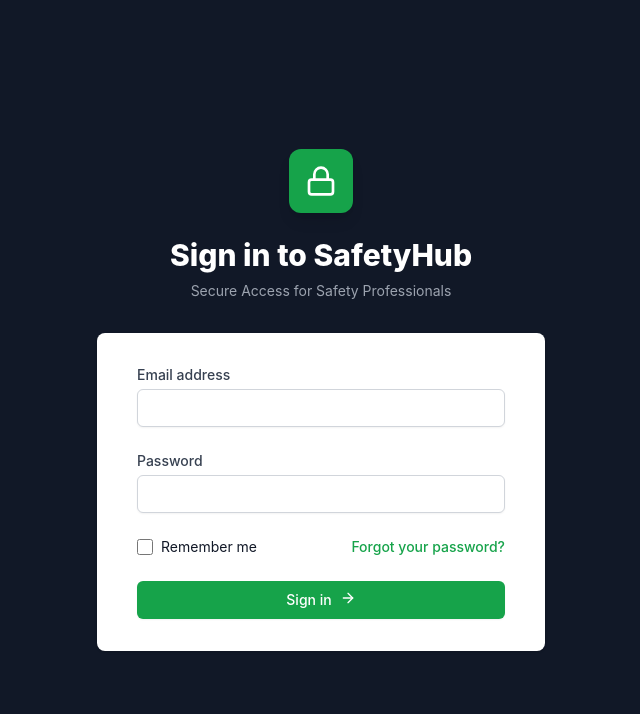
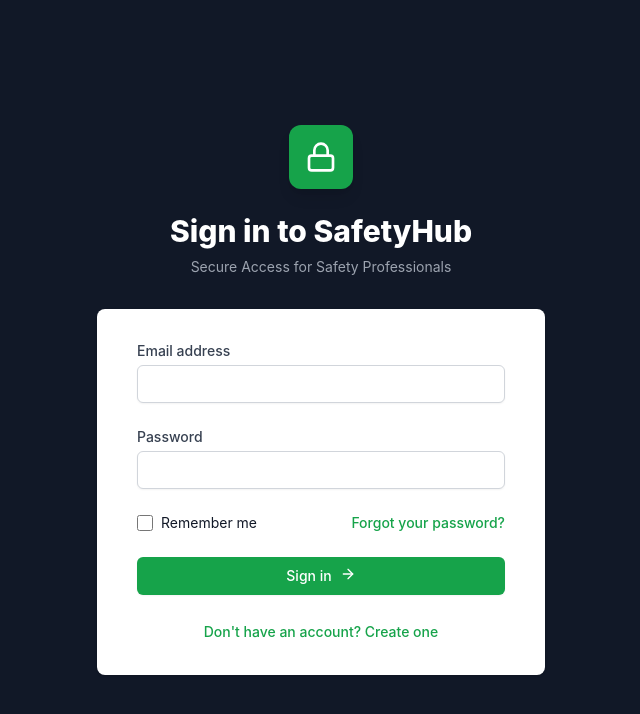
Before and after one commit to nxjaime/Safety-Suite-App, a React (Vite) app: page /login in a window 1280 px wide. Shown: the top 714 px of the page, without its empty margins (319-959 px from the left). Built offline with nearby package versions, Linux system fonts and the light colour scheme; no server answers.

Commit message:
Add Create Account feature with email verification

```diff
--- a/src/contexts/AuthContext.tsx
+++ b/src/contexts/AuthContext.tsx
@@ -7,6 +7,7 @@
     user: User | null;
     loading: boolean;
     signOut: () => Promise<void>;
+    signUp: (email: string, password: string, metadata?: any) => Promise<{ error: any }>;
 }
 
 const AuthContext = createContext<AuthContextType | undefined>(undefined);
@@ -38,8 +39,19 @@
         await supabase.auth.signOut();
     };
 
+    const signUp = async (email: string, password: string, metadata?: any) => {
+        const { error } = await supabase.auth.signUp({
+            email,
+            password,
+            options: {
+                data: metadata,
+            },
+        });
+        return { error };
+    };
+
     return (
-        <AuthContext.Provider value={{ session, user, loading, signOut }}>
+        <AuthContext.Provider value={{ session, user, loading, signOut, signUp }}>
             {children}
         </AuthContext.Provider>
     );
--- a/src/pages/Login.tsx
+++ b/src/pages/Login.tsx
@@ -3,29 +3,40 @@
 import { Lock, ArrowRight } from 'lucide-react';
 
 import { supabase } from '../lib/supabase';
+import { useAuth } from '../contexts/AuthContext';
+import toast from 'react-hot-toast';
 
 const Login: React.FC = () => {
     const navigate = useNavigate();
+    const { signUp } = useAuth();
     const [email, setEmail] = useState('');
     const [password, setPassword] = useState('');
+    const [fullName, setFullName] = useState('');
     const [isLoading, setIsLoading] = useState(false);
+    const [isSignUp, setIsSignUp] = useState(false);
+    const [isSuccess, setIsSuccess] = useState(false);
 
-    const handleLogin = async (e: React.FormEvent) => {
+    const handleAuth = async (e: React.FormEvent) => {
         e.preventDefault();
         setIsLoading(true);
 
         try {
+            if (isSignUp) {
+                const { error } = await signUp(email, password, { full_name: fullName });
+                if (error) throw error;
+                setIsSuccess(true);
+                toast.success('Check your email to verify your account!');
+            } else {
                 const { error } = await supabase.auth.signInWithPassword({
                     email,
                     password
                 });
-
                 if (error) throw error;
-
                 navigate('/');
+            }
         } catch (error: any) {
-            console.error('Error logging in:', error.message);
-            alert(error.message || 'Failed to login');
+            console.error('Auth error:', error.message);
+            toast.error(error.message || 'Authentication failed');
         } finally {
             setIsLoading(false);
         }
@@ -40,16 +51,60 @@
                     </div>
                 </div>
                 <h2 className="mt-6 text-center text-3xl font-extrabold text-white">
-                    Sign in to SafetyHub
+                    {isSignUp ? 'Create your account' : 'Sign in to SafetyHub'}
                 </h2>
                 <p className="mt-2 text-center text-sm text-gray-400">
-                    Secure Access for Safety Professionals
+                    {isSignUp ? 'Join the leading safety management platform' : 'Secure Access for Safety Professionals'}
                 </p>
             </div>
 
             <div className="mt-8 sm:mx-auto sm:w-full sm:max-w-md">
                 <div className="bg-white py-8 px-4 shadow sm:rounded-lg sm:px-10">
-                    <form className="space-y-6" onSubmit={handleLogin}>
+                    {isSuccess ? (
+                        <div className="text-center space-y-4">
+                            <div className="flex justify-center">
+                                <div className="h-12 w-12 bg-green-100 rounded-full flex items-center justify-center">
+                                    <svg className="h-6 w-6 text-green-600" fill="none" stroke="currentColor" viewBox="0 0 24 24">
+                                        <path strokeLinecap="round" strokeLinejoin="round" strokeWidth="2" d="M5 13l4 4L19 7" />
+                                    </svg>
+                                </div>
+                            </div>
+                            <h3 className="text-lg font-medium text-gray-900">Registration Successful!</h3>
+                            <p className="text-sm text-gray-500">
+                                We've sent a confirmation email to <span className="font-semibold text-gray-700">{email}</span>.
+                                Please click the link in the email to verify your account.
+                            </p>
+                            <button
+                                onClick={() => {
+                                    setIsSuccess(false);
+                                    setIsSignUp(false);
+                                }}
+                                className="w-full flex justify-center py-2 px-4 border border-emerald-600 rounded-md shadow-sm text-sm font-medium text-emerald-600 hover:bg-emerald-50 focus:outline-none"
+                            >
+                                Back to Sign In
+                            </button>
+                        </div>
+                    ) : (
+                        <form className="space-y-6" onSubmit={handleAuth}>
+                            {isSignUp && (
+                                <div>
+                                    <label htmlFor="fullName" className="block text-sm font-medium text-gray-700">
+                                        Full Name
+                                    </label>
+                                    <div className="mt-1">
+                                        <input
+                                            id="fullName"
+                                            name="fullName"
+                                            type="text"
+                                            required={isSignUp}
+                                            value={fullName}
+                                            onChange={(e) => setFullName(e.target.value)}
+                                            className="appearance-none block w-full px-3 py-2 border border-gray-300 rounded-md shadow-sm placeholder-gray-400 focus:outline-none focus:ring-green-500 focus:border-green-500 sm:text-sm"
+                                        />
+                                    </div>
+                                </div>
+                            )}
+
                             <div>
                                 <label htmlFor="email" className="block text-sm font-medium text-gray-700">
                                     Email address
@@ -77,7 +132,7 @@
                                         id="password"
                                         name="password"
                                         type="password"
-                                    autoComplete="current-password"
+                                        autoComplete={isSignUp ? "new-password" : "current-password"}
                                         required
                                         value={password}
                                         onChange={(e) => setPassword(e.target.value)}
@@ -86,6 +141,7 @@
                                 </div>
                             </div>
 
+                            {!isSignUp && (
                                 <div className="flex items-center justify-between">
                                     <div className="flex items-center">
                                         <input
@@ -105,6 +161,7 @@
                                         </a>
                                     </div>
                                 </div>
+                            )}
 
                             <div>
                                 <button
@@ -112,11 +169,25 @@
                                     disabled={isLoading}
                                     className="w-full flex justify-center py-2 px-4 border border-transparent rounded-md shadow-sm text-sm font-medium text-white bg-green-600 hover:bg-green-700 focus:outline-none focus:ring-2 focus:ring-offset-2 focus:ring-green-500 disabled:opacity-50 disabled:cursor-not-allowed transition-colors"
                                 >
-                                {isLoading ? 'Signing in...' : 'Sign in'}
+                                    {isLoading ? 'Processing...' : (isSignUp ? 'Create Account' : 'Sign in')}
                                     {!isLoading && <ArrowRight className="ml-2 w-4 h-4" />}
                                 </button>
                             </div>
+
+                            <div className="mt-6 text-center">
+                                <button
+                                    type="button"
+                                    onClick={() => {
+                                        setIsSignUp(!isSignUp);
+                                        setIsSuccess(false);
+                                    }}
+                                    className="text-sm font-medium text-green-600 hover:text-green-500"
+                                >
+                                    {isSignUp ? 'Already have an account? Sign in' : "Don't have an account? Create one"}
+                                </button>
+                            </div>
                         </form>
+                    )}
                 </div>
             </div>
         </div>
```
Lines whose indentation alone changed are shown as unchanged.
